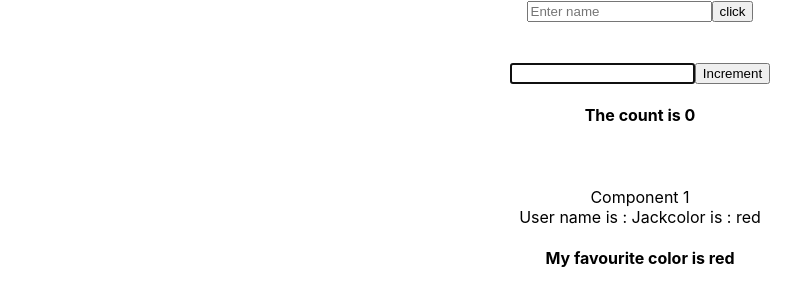
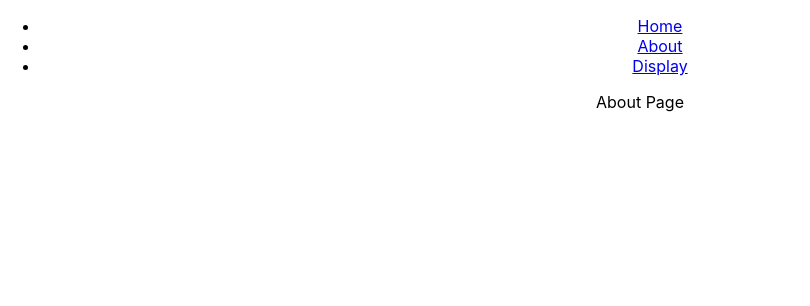
Before and after one commit to divyasankar-29/AdvancedReact, a React (Create React App) app: page /about in a window 1280 px wide. Shown: the top 306 px of the page, without its empty margins (0-810 px from the left). Built offline with nearby package versions, Linux system fonts and the light colour scheme.

Commit message:
09-08-2022

```diff
--- a/package.json
+++ b/package.json
@@ -8,6 +8,7 @@
     "@testing-library/user-event": "^13.5.0",
     "react": "^18.2.0",
     "react-dom": "^18.2.0",
+    "react-router-dom": "^6.3.0",
     "react-scripts": "5.0.1",
     "web-vitals": "^2.1.4"
   },
--- a/src/App.js
+++ b/src/App.js
@@ -1,17 +1,33 @@
 import React from 'react';
 import './App.css';
-import UseRef from './component/UseRef';
-import HandlingRefs from './component/HandlingRefs';
-import Component1 from './component/Component1';
+import {BrowserRouter, Routes, Route} from "react-router-dom"
+import Home from './component/Home';
+import About from './component/About';
+import Display from './component/Display';
+import Linker from './component/Linker';
 
 function App() {
   return (
     <div className="App">
-      <UseRef />
+      {/* <UseRef />
       <br /><br />
       <HandlingRefs />
       <br /><br />
-      <Component1 />
+      <Component1 /> */}
+      {/* <HandlingAPI /> */}
+      <BrowserRouter>
+      <div>
+        <Linker />
+
+    </div>
+
+      <Routes>
+        <Route path="/" element={<Home />} exact/>
+        <Route path="/about" element = {<About />} />
+        <Route path="/display/:id" element = {<Display />} />
+      </Routes>
+
+    </BrowserRouter>
     </div>
   );
 }
--- /dev/null
+++ b/src/component/About.js
@@ -0,0 +1,10 @@
+import React from "react";
+
+function About(){
+    return(
+        <div>
+            About Page
+        </div>
+    )
+}
+export default About
--- a/src/component/Component3.js
+++ b/src/component/Component3.js
@@ -7,7 +7,7 @@ function Component3(){
     const {userName,color} = useContext(Name)
         return(
             <div>
-                User name is : {userName}
+                User name is : {userName}<br />
                 color is : {color}
                 <Component4 />
             </div>
--- /dev/null
+++ b/src/component/Display.js
@@ -0,0 +1,30 @@
+import React, { useEffect, useState } from "react";
+import axios from "axios";
+import { useParams } from "react-router-dom";
+
+function Display(){
+    const { id } = useParams();
+    const url = `https://jsonplaceholder.typicode.com/posts/${id}`;
+    const [product,setProduct] = useState(null);
+    let display = null
+
+    useEffect(() => {
+        axios.get(url)
+        .then(response => {
+            setProduct(response.data)
+        })
+    } , [url])
+
+    if(product){
+        display =
+        <div>
+            <b>{product.title.toUpperCase()}</b><br />{product.body}
+        </div>
+    }
+    return(
+        <div>
+            {display}
+        </div>
+    )
+}
+export default Display
--- /dev/null
+++ b/src/component/Home.js
@@ -0,0 +1,10 @@
+import React from "react";
+
+function Home(){
+    return(
+        <div>
+            Home Page
+        </div>
+    )
+}
+export default Home
--- /dev/null
+++ b/src/component/Linker.js
@@ -0,0 +1,22 @@
+import React from "react";
+import { Link } from "react-router-dom";
+
+function Linker(){
+    return(
+      <nav>
+        <ul>
+        <li>
+          <Link to="/">Home</Link>
+        </li>
+        <li>
+          <Link to="about">About</Link>
+        </li>
+        <li>
+          <Link to="display">Display</Link>
+        </li>
+      </ul>
+      </nav>
+
+    )
+}
+export default Linker
--- a/src/component/UseRef.js
+++ b/src/component/UseRef.js
@@ -1,8 +1,5 @@
 import React,{useRef} from "react";
 
-const Child = (props) =>{
-    <input type="text" ref={props.ref} />
-}
 
 function UseRef(){
 
@@ -16,7 +13,6 @@ function UseRef(){
         <div>
             <input ref={inputRef} type="text" placeholder="Enter name"/>
             <button onClick={onClick}>click</button>
-            <Child ref={inputRef} />
         </div>
     )
 }
```
Also changed, not shown: src/component/HandlingAPI.js (added, +43 -0 lines), 1 other file (tests, documents, lock files or other folders).
